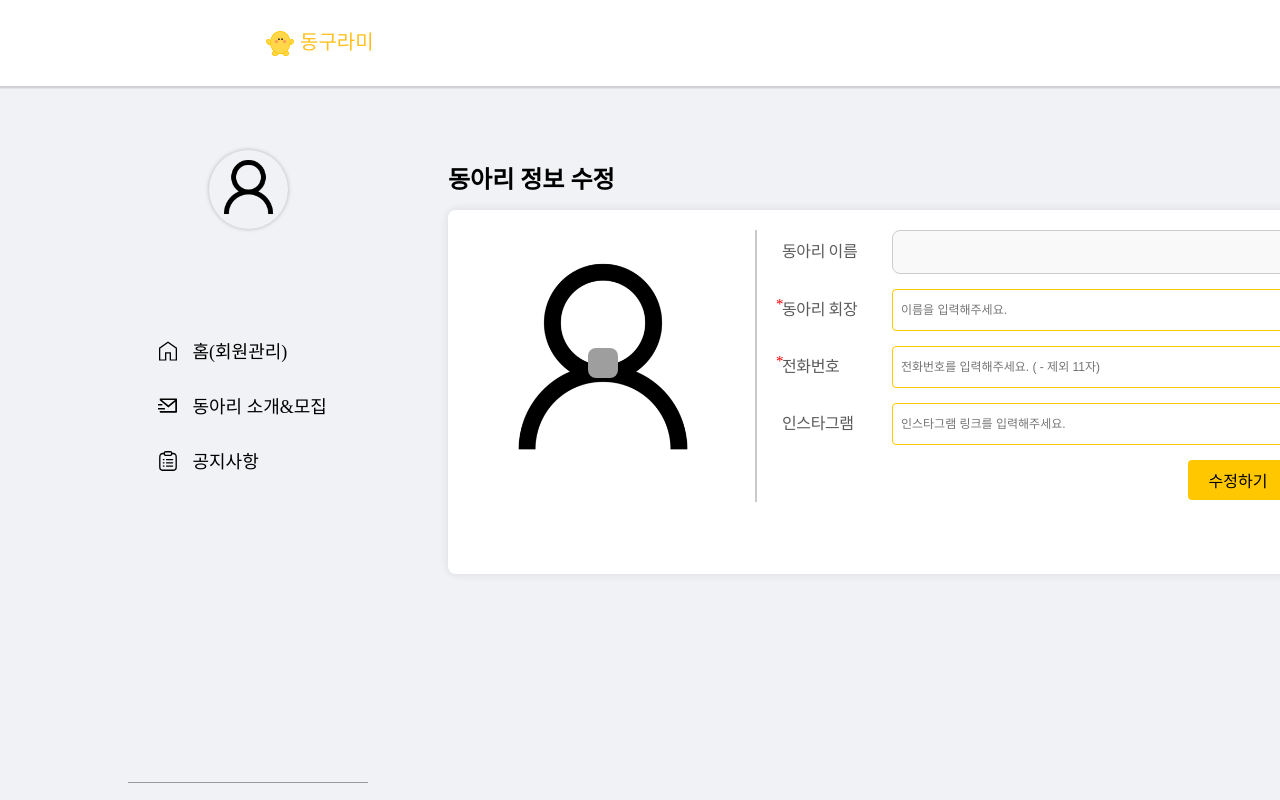
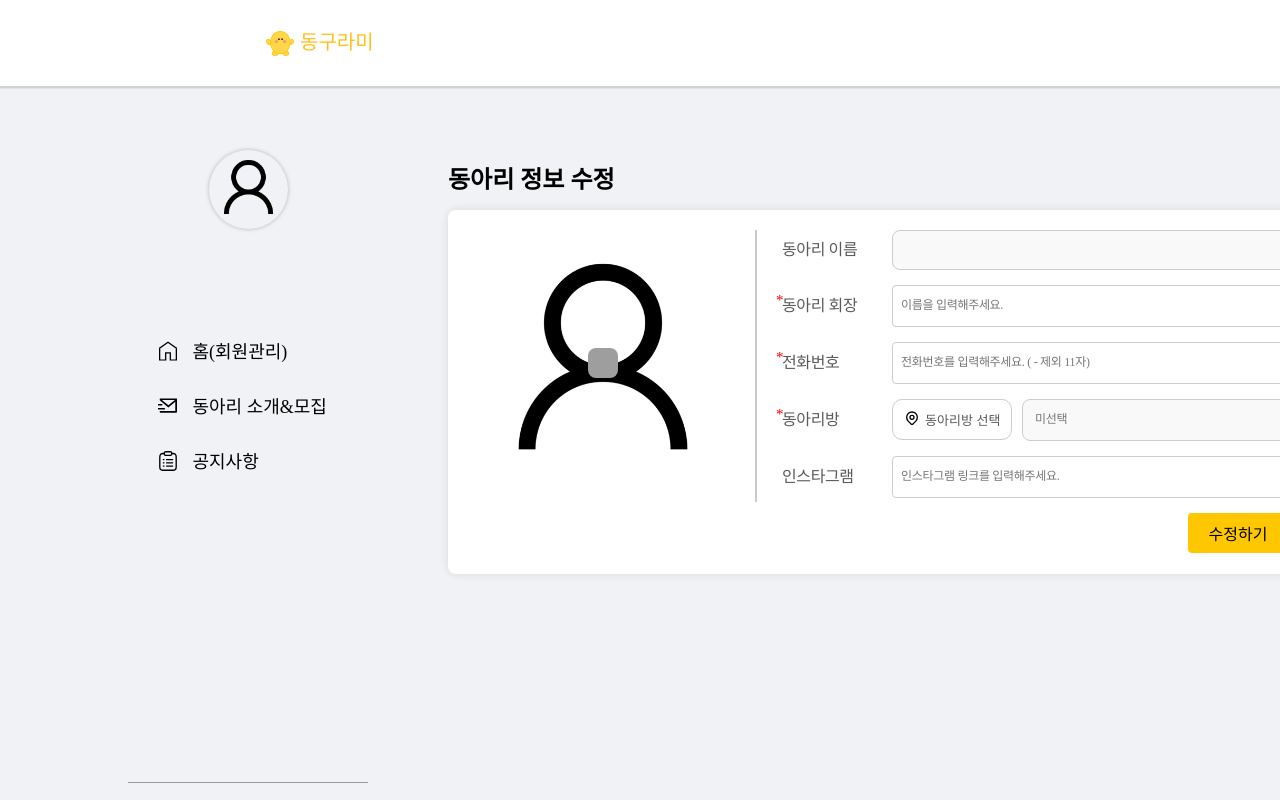
Before and after one commit to USW-Circle-Link/USW-Circle-Link-Web, a Vue app: page /main/profileedit in a window 1280 px wide. Shown: the top 800 px of the page. Built offline with nearby package versions, Linux system fonts and the light colour scheme; no server answers; grey boxes are pictures that could not be loaded.

Commit message:
동아리방선택 팝업 완료

```diff
--- a/package.json
+++ b/package.json
@@ -8,10 +8,12 @@
     "lint": "vue-cli-service lint"
   },
   "dependencies": {
+    "@react-icons/all-files": "^4.1.0",
     "axios": "^1.7.3",
     "core-js": "^3.8.3",
     "firebase": "^10.14.1",
     "googleapis": "^140.0.1",
+    "icons": "^1.0.0",
     "readline-sync": "^1.4.10",
     "router": "^1.3.8",
     "sortablejs": "^1.15.3",
--- /dev/null
+++ b/src/components/ClubLeader/ClubInfoRewrite/ClubRoomModal.vue
@@ -0,0 +1,257 @@
+<!-- ClubRoomModal.vue -->
+<template>
+  <div v-if="isOpen" class="modal-overlay">
+    <div class="modal-content">
+      <div class="modal-header">
+        <h3>동아리방 선택하기</h3>
+        <button class="close-button" @click="close">
+          <svg xmlns="http://www.w3.org/2000/svg" width="18" height="18" viewBox="0 0 18 18" fill="none">
+            <g clip-path="url(#clip0_4722_18717)">
+              <path d="M17.3588 0.643066L0.644531 17.3574M0.644531 0.643066L17.3588 17.3574" stroke="#969696" stroke-linecap="round" stroke-linejoin="round"/>
+            </g>
+            <defs>
+              <clipPath id="clip0_4722_18717">
+                <rect width="18" height="18" fill="white"/>
+              </clipPath>
+            </defs>
+          </svg>
+        </button>
+      </div>
+
+
+      <div class="modal-body">
+        <div class="floor-selector-container">
+          <div class="floor-selector">
+            <button
+                v-for="floor in floors"
+                :key="floor"
+                :class="['floor-button', { active: selectedFloor === floor }]"
+                @click="selectedFloor = floor"
+            >
+              {{ floor }}
+            </button>
+          </div>
+        </div>
+        <div class="room-container">
+          <div class="rooms-wrapper">
+          <div class="room-grid">
+            <button
+                v-for="room in roomsByFloor"
+                :key="room"
+                :class="['room-button', { active: selectedRoom === room }]"
+                @click="selectedRoom = room"
+            >
+              {{ room }}호
+            </button>
+          </div>
+        </div>
+      </div>
+      </div>
+      <div class="modal-footer">
+        <button class="select-button" @click="selectRoom">선택하기</button>
+      </div>
+    </div>
+  </div>
+</template>
+
+<script>
+export default {
+  name: 'ClubRoomModal',
+  props: {
+    isOpen: {
+      type: Boolean,
+      default: false
+    }
+  },
+  data() {
+    return {
+      floors: ['지하', '1층', '2층'],
+      selectedFloor: '1층',
+      selectedRoom: null,
+      roomMap: {
+        '지하': ['B101', 'B102', 'B103', 'B104', 'B105', 'B106', 'B107', 'B108', 'B109', 'B110', 'B111', 'B112', 'B113','B114', 'B115', 'B116', 'B117', 'B118', 'B119', 'B120', 'B121', 'B122', 'B123'],
+        '1층': ['102', '103', '104', '105', '106', '107', '108', '109', '110', '112'],
+        '2층': ['109', '110', '112']
+      }
+    }
+  },
+  computed: {
+    roomsByFloor() {
+      return this.roomMap[this.selectedFloor] || []
+    }
+  },
+  methods: {
+    close() {
+      this.$emit('close')
+    },
+    selectRoom() {
+      if (this.selectedRoom) {
+        this.$emit('select', `${this.selectedRoom}호`)
+        this.close()
+      }
+    }
+  }
+}
+</script>
+
+<style scoped>
+.modal-overlay {
+  position: fixed;
+  top: 0;
+  left: 0;
+  right: 0;
+  bottom: 0;
+  background: rgba(0, 0, 0, 0.5);
+  display: flex;
+  justify-content: center;
+  align-items: center;
+  z-index: 1000;
+}
+
+.modal-content {
+  display: flex;
+  flex-direction: column;
+  background: #F3F3F3;
+  border-radius: 32px;
+  width: 645px;
+  height: 399px;
+  max-width: 90vw;
+  box-shadow: 0 2px 10px rgba(0, 0, 0, 0.1);
+}
+
+.modal-header {
+  display: flex;
+  justify-content: space-between;
+  align-items: center;
+  padding: 20px 40px;
+  margin-bottom: -25px;
+}
+
+.modal-header h3 {
+  color: #575757;
+  font-family: Pretendard;
+  font-size: 16px;
+  font-style: normal;
+  font-weight: 700;
+  line-height: 12px; /* 75% */
+  letter-spacing: -0.4px;
+}
+
+.close-button {
+  background: none;
+  border: none;
+  cursor: pointer;
+  padding: 0;
+  width: 18px;
+  height: 18px;
+  flex-shrink: 0;
+}
+
+.close-button:hover {
+  stroke: #000; /* Change the stroke color to a darker shade */
+}
+
+
+.modal-body {
+  flex: 1;
+  padding: 10px 40px;
+  overflow: hidden;
+}
+
+.floor-selector-container {
+  margin-bottom: 10px;
+}
+
+.floor-selector {
+  background: #E8E8E8;
+  border-radius: 10px;
+  padding: 4px;
+  display: flex;
+  position: relative;
+  width: fit-content;
+}
+
+.floor-button {
+  padding: 8px 32px;
+  border: none;
+  border-radius: 11px;
+  background: transparent;
+  cursor: pointer;
+  font-size: 14px;
+  color: #666;
+  position: relative;
+  z-index: 2;
+  transition: color 0.3s ease;
+}
+
+.floor-button.active {
+  background: white;
+  color: #000;
+  box-shadow: 0px 0px 4px 0px rgba(0, 0, 0, 0.25);
+}
+
+.room-container {
+  min-height: 160px;
+  margin-bottom: 24px;
+}
+
+.rooms-wrapper {
+  border-radius: 8px;
+  border: 1px solid #C3C3C3;
+  background: #FFF;
+  padding: 16px;
+}
+
+.room-grid {
+  display: grid;
+  grid-template-columns: repeat(7, 1fr);
+  gap: 8px;
+}
+
+.room-button {
+  padding: 10px 8px;
+  border: 1px solid #E0E0E0;
+  border-radius: 4px;
+  background: white;
+  cursor: pointer;
+  font-size: 14px;
+  color: #5A5A5A;
+  font-family: Pretendard;
+  font-style: normal;
+  font-weight: 400;
+  line-height: 12px; /* 85.714% */
+  transition: all 0.2s ease;
+  width: 68px;
+}
+
+.room-button.active {
+  border-color: #FFA000;
+  color: #000;
+}
+
+.modal-footer {
+  padding: 10px 40px;
+  text-align: right;
+  margin-bottom: 20px;
+}
+
+.select-button {
+  width: 124px; /* Set the width to 124px */
+  height: 40px;
+  padding: 8px 10px;
+  justify-content: center;
+  align-items: center;
+  background: #FFB74D;
+  border: none;
+  border-radius: 8px;
+  cursor: pointer;
+  color: white;
+  font-size: 16px;
+  font-weight: 500;
+  transition: background-color 0.2s ease;
+}
+
+.select-button:hover {
+  background: #FFA726;
+}
+</style>
--- a/src/components/ClubLeader/ProfileEdit.vue
+++ b/src/components/ClubLeader/ClubInfoRewrite/ProfileEdit.vue
@@ -11,7 +11,7 @@
             ref="mainImage"
         />
         <div class="edit-icon" @click="triggerFileInput">
-          <img src="@/assets/penbrush.png" alt="Edit Icon" />
+          <img src="../../../assets/penbrush.png" alt="Edit Icon" />
         </div>
         <input type="file" ref="fileInput" @change="onFileChange" style="display: none;" />
       </div>
@@ -44,6 +44,28 @@
             </label>
             <input type="text" id="phoneNumber" v-model="leaderHp" class="standard-input" placeholder="전화번호를 입력해주세요. ( - 제외 11자)" />
           </div>
+
+          <div class="form-group">
+            <label for="title">
+              <div class="label-container">
+                <span class="required">*</span>동아리방
+              </div>
+            </label>
+            <div class="room-select-container">
+              <button type="button" class="room-select-button" @click="openRoomModal">
+                <div class="icon map-pin"></div>
+                동아리방 선택
+              </button>
+              <input
+                  type="text"
+                  v-model="selectedRoom"
+                  class="standard-input"
+                  readonly
+                  :placeholder="selectedRoom || '미선택'"
+              />
+            </div>
+          </div>
+
           <div class="form-group">
             <label for="title">
               <div class="label-container">
@@ -66,14 +88,25 @@
       </div>
     </div>
   </div>
+
+  <ClubRoomModal
+      :is-open="showRoomModal"
+      @close="closeRoomModal"
+      @select="onRoomSelect"
+  />
 </template>
 
 
 <script>
 import store from '@/store/store';
 import axios from 'axios';
+import ClubRoomModal from './ClubRoomModal.vue';
+
 
 export default {
+  components: {
+    ClubRoomModal,
+  },
   data() {
     return {
       leaderName: '',
@@ -87,6 +120,8 @@ export default {
       clubInfo: {}, // 클럽 정보를 저장할 객체
       presignedUrl: '', // S3 업로드를 위한 사전 서명된 URL
       imageHeight: 220, // 초기 높이 설정
+      selectedRoom: '',
+      showRoomModal: false,
     };
   },
   async created() {
@@ -96,6 +131,15 @@ export default {
     }
   },
   methods: {
+    openRoomModal() {
+      this.showRoomModal = true;
+    },
+    closeRoomModal() {
+      this.showRoomModal = false;
+    },
+    onRoomSelect(room) {
+      this.selectedRoom = room;
+    },
     // 동아리 정보 로드
     async fetchClubInfo() {
       const accessToken = store.state.accessToken; // 저장된 accessToken 가져오기
@@ -265,6 +309,61 @@ export default {
 </script>
 
 <style scoped>
+.room-select-container {
+  display: flex;
+  gap: 10px;
+  flex: 1;
+}
+
+.room-select-container .standard-input {
+  flex: 1;
+  padding: 12px;
+  border: 1px solid #ccc;
+  border-radius: 8px;
+  font-size: 12px;
+  font-weight: 400;
+  text-align: left;
+  color: #828282;
+  background-color: #f9f9f9;
+  box-sizing: border-box;
+  height: 42px;
+  letter-spacing: -0.3px;
+}
+
+.room-select-container .standard-input:focus {
+  border-color: #777;
+  outline: none;
+}
+.room-select-button {
+  display: flex;
+  align-items: center;
+  padding: 5px 10px;
+  background: white;
+  border: 1px solid #ccc;
+  border-radius: 10px;
+  cursor: pointer;
+  height: 41px;
+  font-size: 13px;
+  color: #5A5A5A;
+  width: 120px;
+}
+
+.room-select-button:hover {
+  border-color: #FFC700;
+  border-width: 1.5px;
+}
+
+.room-select-button .map-pin {
+  width: 16px;
+  height: 16px;
+  margin-left: 1px;
+  margin-right: 5px;
+  margin-bottom: 2px;
+  background: url('@/assets/map-pin.svg') no-repeat center center;
+  background-size: contain;
+}
+
+
 .profile-edit-container {
   padding-top: 20px;
   text-align: center;
@@ -372,10 +471,10 @@ label {
   padding: 12px;
   border: 1px solid #ccc;
   border-radius: 8px;
-  font-size: 16px;
-  font-weight: bold;
-  text-align: center;
-  color: #999;
+  font-size: 12px;
+  font-weight: 400px;
+  text-align: left;
+  color: #828282;
   background-color: #f9f9f9;
   box-sizing: border-box;
 }
@@ -388,11 +487,21 @@ label {
 .standard-input {
   flex: 1;
   padding: 8px;
-  border: 0.5px solid #FFC700;
+  border: 0.5px solid #ccc; /* Default border color */
   border-radius: 4px;
   font-size: 12px;
   height: 23.99px;
   line-height: 14px;
+  color: #5A5A5A;
+  font-family: Pretendard;
+  font-style: normal;
+  font-weight: 400;
+  letter-spacing: -0.3px;
+}
+
+.standard-input:focus {
+  border-color: #FFC700; /* Border color when focused */
+  outline: none; /* Remove default outline */
 }
 
 .button-container {
@@ -412,7 +521,5 @@ button {
   cursor: pointer;
 }
 
-button:hover {
-  background: #FFC700;
-}
+
 </style>
--- a/src/router/index.js
+++ b/src/router/index.js
@@ -1,7 +1,7 @@
 import store from '@/store/store';
 import { createRouter, createWebHistory } from 'vue-router';
 import AdminNoticeClick from '../components/Admin/NoticeClick.vue';
-import ProfileEdit from '../components/ClubLeader/ProfileEdit.vue';
+import ProfileEdit from '../components/ClubLeader/ClubInfoRewrite/ProfileEdit.vue';
 
 const routes = [
     {
```
Also changed, not shown: src/assets/map-pin.svg (added), 1 other file (tests, documents, lock files or other folders).
